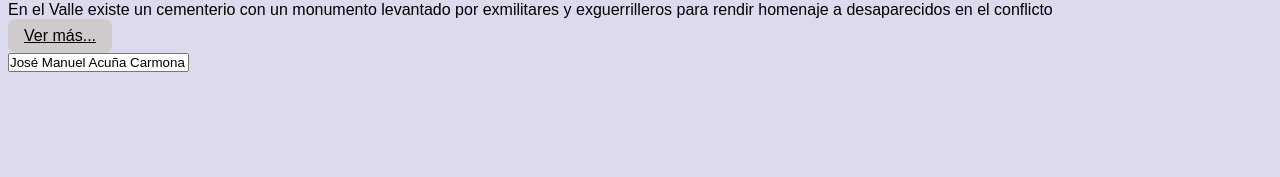
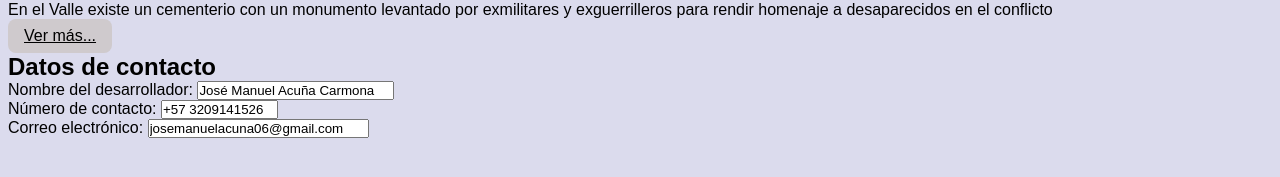
Before and after one commit to JoseMaster2008/Primera_pagina_JosAc, a plain HTML site: page index.html in a window 1280 px wide. Shown: the part 477-654 px from the top of the page. Drawn offline with Linux system fonts and the light colour scheme.

Commit message:
Se realiza el footer de la página

```diff
--- a/index.html
+++ b/index.html
@@ -34,11 +34,14 @@
 </body>
 
 <footer class="contact">
-    <h1></h1>
+    <h2>Datos de contacto</h2>
     <form action="" method="post" class="name">
-
-        <input type="text" name="nombre" value="José Manuel Acuña Carmona">
-
+    Nombre del desarrollador:
+        <input type="text" name="nombre" value="José Manuel Acuña Carmona" size="22" readonly><br>
+    Número de contacto:
+        <input type="text" name="numero" value="+57 3209141526" size="12" readonly><br>
+    Correo electrónico:
+        <input type="text" name="numero" value="josemanuelacuna06@gmail.com" size="25" readonly><br>
     </form>
 </footer>
 </html>
```
